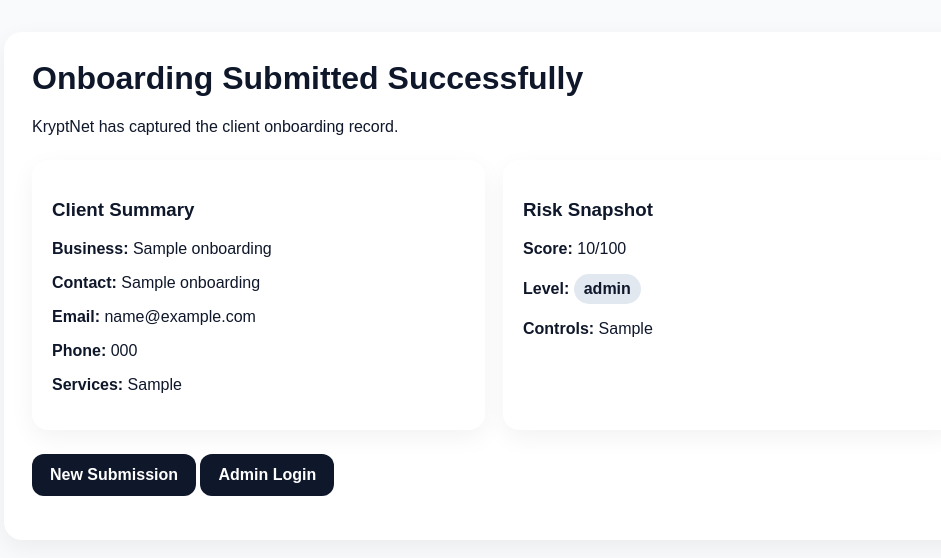
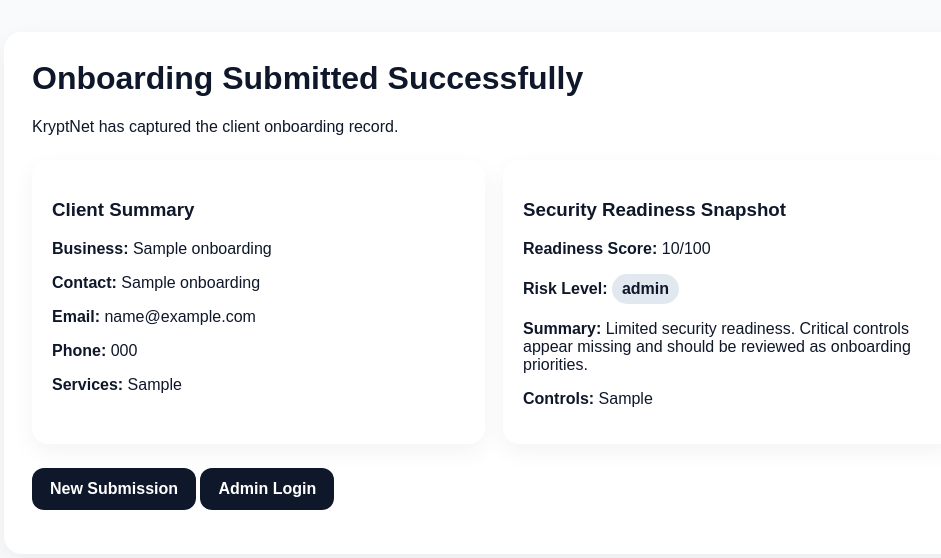
Before and after one commit to kofi4me/kryptnet-onboarding, a Flask app: page /success/1 in a window 1280 px wide. Shown: the top 558 px of the page, without its empty margins (146-1087 px from the left). Run offline with Flask 3, Linux system fonts and the light colour scheme; tables that the repository leaves empty hold one stand-in row (values such as "Sample post").

Commit message:
Score security readiness from controls

```diff
--- a/app.py
+++ b/app.py
@@ -117,6 +117,10 @@ class ClientOnboarding(db.Model):
             "authorized": self.authorized,
             "risk_score": self.risk_score,
             "risk_level": self.risk_level,
+            "security_readiness_score": self.risk_score,
+            "readiness_summary": build_readiness_summary(
+                self.risk_score or 0, self.risk_level
+            ),
             "created_at": self.created_at.isoformat(),
         }
 
@@ -145,6 +149,21 @@ RISK_CONTROL_OPTIONS = [
     "Logging & Monitoring",
 ]
 
+RISK_CONTROL_WEIGHTS = {
+    "Multi-Factor Authentication (MFA)": 12,
+    "Backup & Disaster Recovery": 12,
+    "Endpoint Protection (Antivirus/EDR)": 12,
+    "Email Security & Phishing Protection": 10,
+    "Firewall & Network Security": 10,
+    "Employee Security Awareness Training": 8,
+    "Patch Management & Updates": 8,
+    "Access Control (Least Privilege)": 8,
+    "Incident Response Plan": 8,
+    "Logging & Monitoring": 8,
+    "Vulnerability Scanning": 7,
+    "Data Encryption": 7,
+}
+
 
 def ensure_database_tables():
     # Keep migrations as the primary schema workflow, but bootstrap the core
@@ -167,6 +186,7 @@ def build_client_confirmation_email(record):
     services_text = ", ".join(services) if services else "Not specified"
     risk_controls = split_csv(record.risk_controls)
     risk_controls_text = ", ".join(risk_controls) if risk_controls else "Not specified"
+    readiness_summary = build_readiness_summary(record.risk_score, record.risk_level)
 
     body = f"""Hello {record.contact_name},
 
@@ -177,7 +197,9 @@ We have received your request for:
 - Contact email: {record.email}
 - Phone: {record.phone}
 - Services requested: {services_text}
+- Security readiness score: {record.risk_score}/100
 - Risk level: {record.risk_level}
+- Readiness summary: {readiness_summary}
 
 Our team will review your submission and follow up with next steps.
 
@@ -204,6 +226,9 @@ def build_admin_notification_email(record):
 
     services = split_csv(record.selected_services)
     services_text = ", ".join(services) if services else "Not specified"
+    risk_controls = split_csv(record.risk_controls)
+    risk_controls_text = ", ".join(risk_controls) if risk_controls else "Not specified"
+    readiness_summary = build_readiness_summary(record.risk_score, record.risk_level)
 
     body = f"""A new onboarding submission has been received.
 
@@ -221,8 +246,9 @@ Internet provider: {record.internet_provider or 'Not provided'}
 Number of WiFi AP: {record.wifi_aps if record.wifi_aps is not None else 'Not provided'}
 Risk evaluation controls: {risk_controls_text}
 Services requested: {services_text}
-Risk score: {record.risk_score}
+Security readiness score: {record.risk_score}/100
 Risk level: {record.risk_level}
+Readiness summary: {readiness_summary}
 Notes: {record.notes or 'None'}
 Submitted at: {record.created_at.isoformat()}
 """
@@ -248,6 +274,7 @@ def generate_onboarding_report_pdf(record):
     services_text = ", ".join(services) if services else "Not specified"
     risk_controls = split_csv(record.risk_controls)
     risk_controls_text = ", ".join(risk_controls) if risk_controls else "Not specified"
+    readiness_summary = build_readiness_summary(record.risk_score, record.risk_level)
 
     pdf.setTitle(f"KryptNet Onboarding Report {record.id}")
     pdf.setFont("Helvetica-Bold", 18)
@@ -274,8 +301,9 @@ def generate_onboarding_report_pdf(record):
         "",
         f"Risk Evaluation Controls: {risk_controls_text}",
         f"Services Requested: {services_text}",
-        f"Risk Score: {record.risk_score}/100",
+        f"Security Readiness Score: {record.risk_score}/100",
         f"Risk Level: {record.risk_level}",
+        f"Readiness Summary: {readiness_summary}",
         "",
         f"Notes: {record.notes or 'None'}",
     ]
@@ -345,19 +373,30 @@ def send_admin_notification_email(record):
 
 
 def calculate_risk_score(selected_controls):
-    missing_count = len(RISK_CONTROL_OPTIONS) - len(selected_controls)
-    score = round((missing_count / len(RISK_CONTROL_OPTIONS)) * 100)
+    total_weight = sum(RISK_CONTROL_WEIGHTS.values())
+    selected_weight = sum(RISK_CONTROL_WEIGHTS.get(control, 0) for control in selected_controls)
+    score = round((selected_weight / total_weight) * 100)
 
-    if score <= 20:
+    if score >= 85:
         level = "Low"
-    elif score <= 40:
+    elif score >= 70:
         level = "Moderate"
-    elif score <= 70:
+    elif score >= 50:
         level = "High"
     else:
         level = "Critical"
 
     return score, level
+
+
+def build_readiness_summary(score, risk_level):
+    if score >= 85:
+        return "Strong security readiness. Core controls appear well represented, with only minor gaps to review."
+    if score >= 70:
+        return "Good security readiness. The environment has several important controls, but selected gaps should be prioritized."
+    if score >= 50:
+        return "Developing security readiness. Key protections are present, but important safeguards need attention."
+    return "Limited security readiness. Critical controls appear missing and should be reviewed as onboarding priorities."
 
 
 def get_logo_filename():
@@ -548,12 +587,14 @@ def submission_success(submission_id):
     record = ClientOnboarding.query.get_or_404(submission_id)
     email_status = request.args.get("email_status", "unknown")
     admin_email_status = request.args.get("admin_email_status", "unknown")
+    readiness_summary = build_readiness_summary(record.risk_score, record.risk_level)
     return render_template(
         "success.html",
         record=record,
         email_status=email_status,
         admin_email_status=admin_email_status,
         admin_notification_email=ADMIN_NOTIFICATION_EMAIL,
+        readiness_summary=readiness_summary,
     )
 
 
--- a/templates/admin.html
+++ b/templates/admin.html
@@ -22,7 +22,7 @@
                     <th>Email</th>
                     <th>Services</th>
                     <th>Risk Controls</th>
-                    <th>Risk</th>
+                    <th>Readiness</th>
                     <th>Created</th>
                 </tr>
             </thead>
@@ -35,7 +35,7 @@
                     <td>{{ record.email }}</td>
                     <td>{{ record.selected_services.replace(',', ', ') }}</td>
                     <td>{{ record.risk_controls.replace(',', ', ') if record.risk_controls else 'Not provided' }}</td>
-                    <td><span class="badge">{{ record.risk_level }} ({{ record.risk_score }})</span></td>
+                    <td><span class="badge">{{ record.risk_score }}/100 - {{ record.risk_level }} risk</span></td>
                     <td>{{ record.created_at.strftime('%Y-%m-%d %H:%M') }}</td>
                 </tr>
                 {% else %}
--- a/templates/success.html
+++ b/templates/success.html
@@ -31,9 +31,10 @@
                 <p><strong>Services:</strong> {{ record.selected_services.replace(',', ', ') }}</p>
             </div>
             <div class="card">
-                <h3>Risk Snapshot</h3>
-                <p><strong>Score:</strong> {{ record.risk_score }}/100</p>
-                <p><strong>Level:</strong> <span class="badge">{{ record.risk_level }}</span></p>
+                <h3>Security Readiness Snapshot</h3>
+                <p><strong>Readiness Score:</strong> {{ record.risk_score }}/100</p>
+                <p><strong>Risk Level:</strong> <span class="badge">{{ record.risk_level }}</span></p>
+                <p><strong>Summary:</strong> {{ readiness_summary }}</p>
                 <p><strong>Controls:</strong> {{ record.risk_controls.replace(',', ', ') if record.risk_controls else 'Not provided' }}</p>
             </div>
         </div>
```
